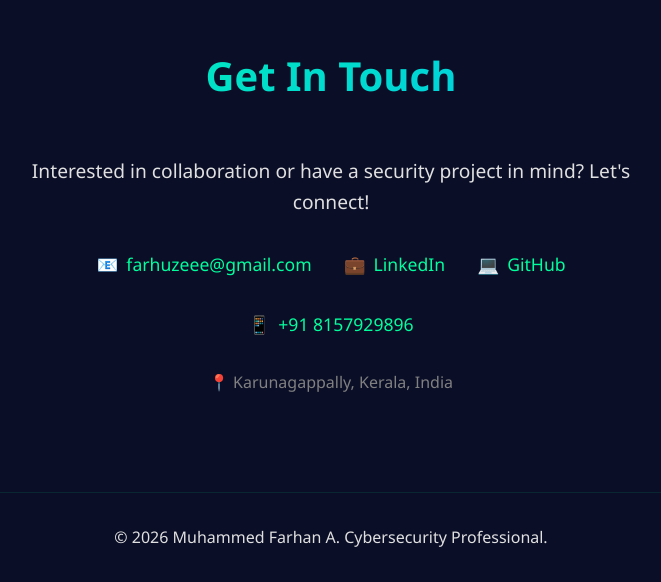
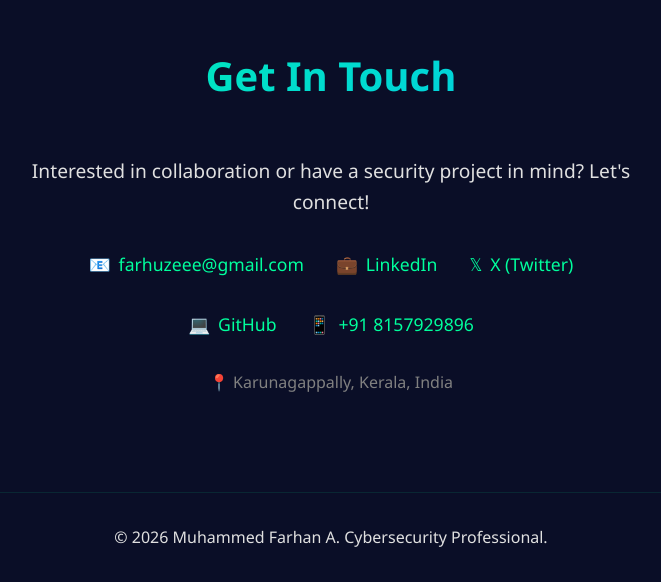
Before and after one commit to 7H3CYF4RX/Farhuzeee, a plain HTML site: page index.html in a window 1280 px wide. Shown: the part 4411-4993 px from the top of the page, without its empty margins (309-970 px from the left). Drawn offline with Linux system fonts and the light colour scheme.

Commit message:
index.html

```diff
--- a/index.html
+++ b/index.html
@@ -615,6 +615,9 @@
                     <a href="https://www.linkedin.com/in/muhammed-farhan-cysec" class="contact-link" target="_blank">
                         <span>💼</span> LinkedIn
                     </a>
+                    <a href="https://x.com/7H3CYF4RX" class="contact-link" target="_blank">
+                        <span>𝕏</span> X (Twitter)
+                    </a>
                     <a href="https://github.com/7H3CYF4RX" class="contact-link" target="_blank">
                         <span>💻</span> GitHub
                     </a>
```
